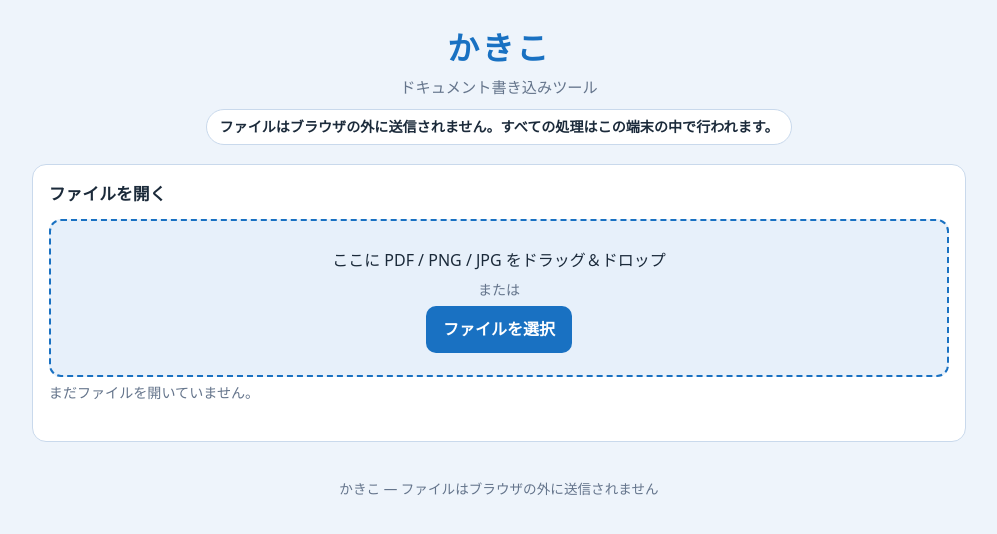
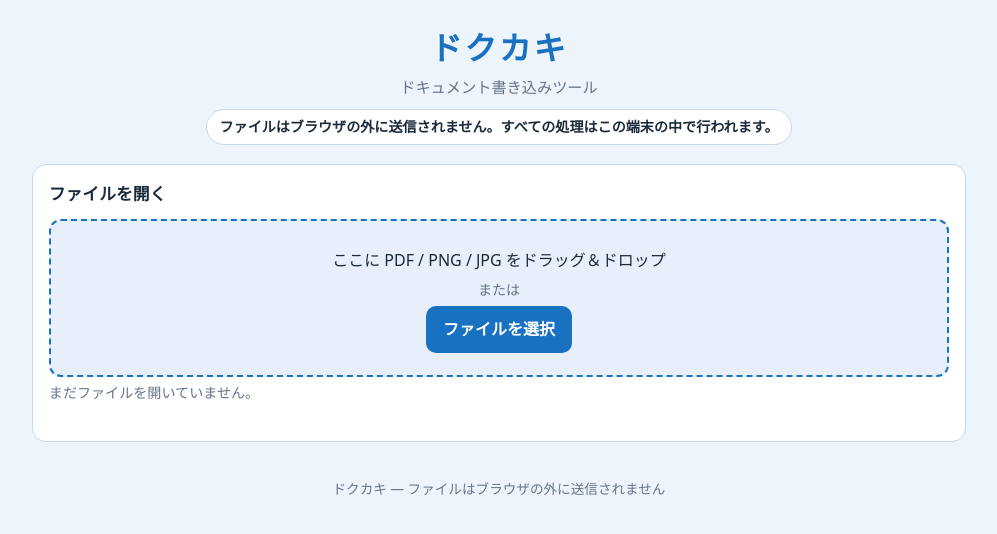
Before and after one commit to mabu-works/dokukaki, a plain HTML site: page index.html in a window 1280 px wide. Shown: the whole page, without its empty margins (141-1138 px from the left). Drawn offline with Linux system fonts and the light colour scheme.

Commit message:
サービス名をドクカキに変更（ドメイン競合のため）＋CI追加

```diff
--- a/index.html
+++ b/index.html
@@ -3,7 +3,7 @@
 <head>
 <meta charset="UTF-8">
 <meta name="viewport" content="width=device-width, initial-scale=1.0">
-<title>かきこ｜ドキュメント書き込みツール</title>
+<title>ドクカキ｜ドキュメント書き込みツール</title>
 <meta name="description" content="PDFや画像を開いて、その場で手書き・テキストで書き込めるWebツール。ファイルはブラウザの外に送信されません。">
 <meta name="theme-color" content="#1971c2">
 <link rel="manifest" href="manifest.webmanifest">
@@ -13,7 +13,7 @@
 </head>
 <body>
 <header class="site-header">
-  <h1>かきこ</h1>
+  <h1>ドクカキ</h1>
   <p class="tagline">ドキュメント書き込みツール</p>
   <p class="privacy-note">ファイルはブラウザの外に送信されません。すべての処理はこの端末の中で行われます。</p>
 </header>
@@ -92,7 +92,7 @@
 </div>
 
 <footer class="site-footer">
-  <p>かきこ — ファイルはブラウザの外に送信されません</p>
+  <p>ドクカキ — ファイルはブラウザの外に送信されません</p>
 </footer>
 
 <script src="lib/pdf.min.js"></script>
```
Also changed, not shown: .github/workflows/ci.yml (added), README.md, manifest.webmanifest.
